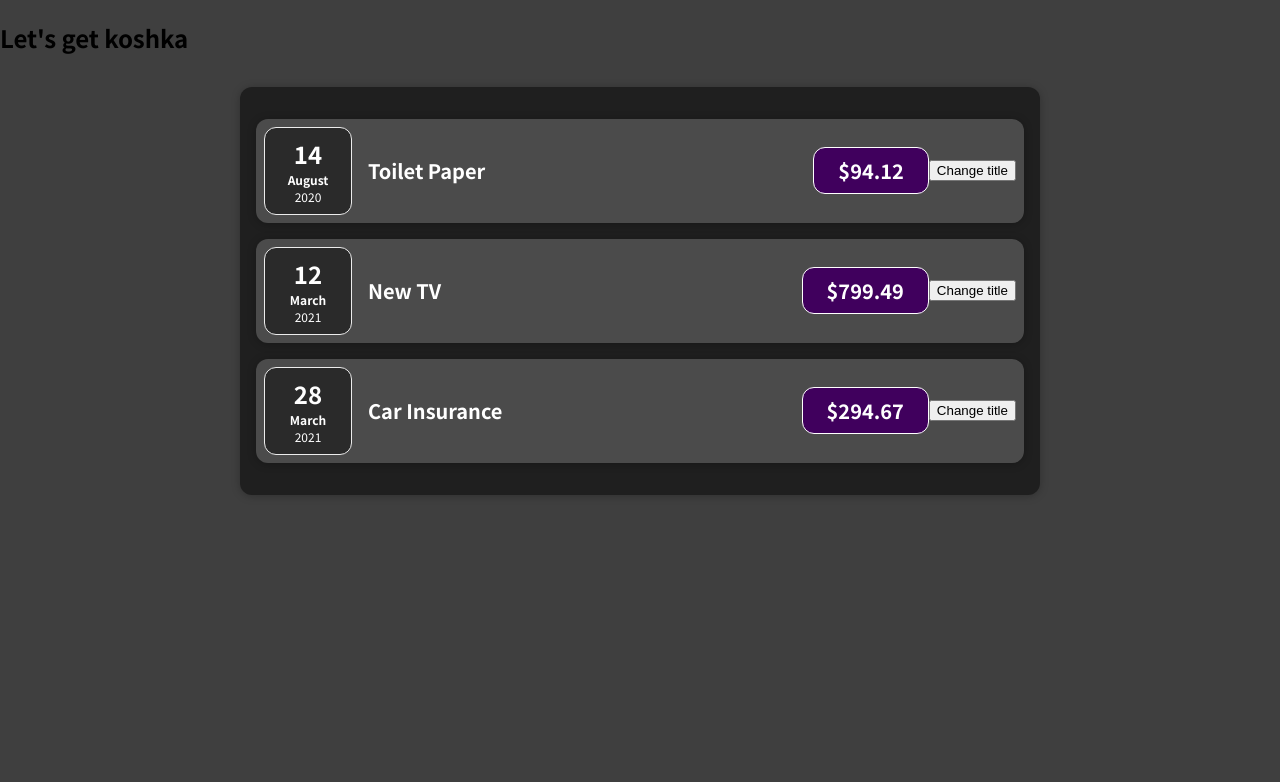
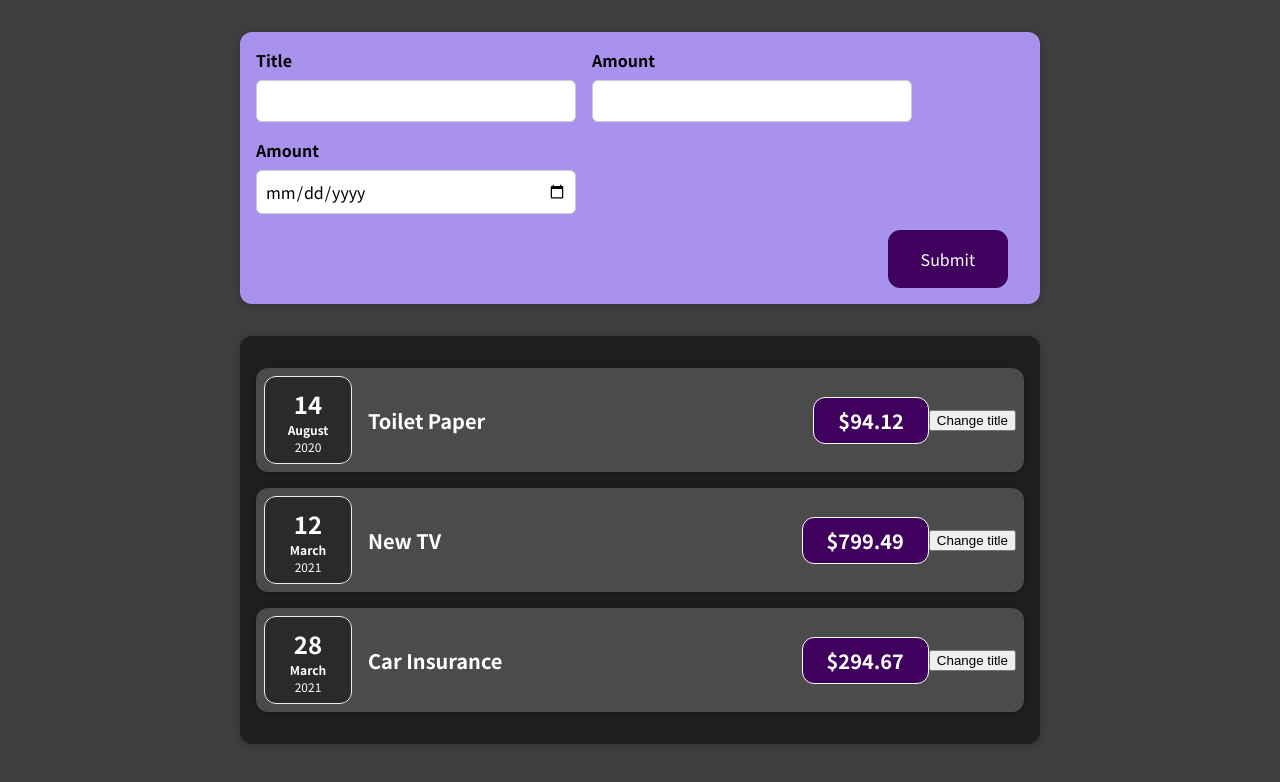
Before and after one commit to iwannabekoshka/udemy-react, a React (Create React App) app in the folder 01/: page / in a window 1280 px wide. Shown: the top 782 px of the page. Built offline with nearby package versions, Linux system fonts and the light colour scheme.

Commit message:
01. верстка формы добавления расхода

```diff
--- a/01/src/App.js
+++ b/01/src/App.js
@@ -1,5 +1,5 @@
-import ExpenseItem from "./components/Expenses/ExpenseItem";
 import Expenses from "./components/Expenses/Expenses"
+import NewExpense from "./components/NewExpense/NewExpense";
 
 function App() {
     const expenses = [
@@ -30,7 +30,7 @@
 
     return (
         <div>
-            <h2>Let's get koshka</h2>
+            <NewExpense />
             <Expenses expenses={expenses}/>
         </div>
     );
--- /dev/null
+++ b/01/src/components/NewExpense/ExpenseForm.css
@@ -0,0 +1,26 @@
+.new-expense__controls {
+    display: flex;
+    flex-wrap: wrap;
+    gap: 1rem;
+    margin-bottom: 1rem;
+    text-align: left;
+}
+
+.new-expense__control label {
+    font-weight: bold;
+    margin-bottom: 0.5rem;
+    display: block;
+}
+
+.new-expense__control input {
+    font: inherit;
+    padding: 0.5rem;
+    border-radius: 6px;
+    border: 1px solid #ccc;
+    width: 20rem;
+    max-width: 100%;
+}
+
+.new-expense__actions {
+    text-align: right;
+}
--- /dev/null
+++ b/01/src/components/NewExpense/ExpenseForm.js
@@ -0,0 +1,29 @@
+import React from 'react';
+
+import "./ExpenseForm.css";
+
+const ExpenseForm = () => {
+    return (
+        <form action="">
+            <div className="new-expense__controls">
+                <div className="new-expense__control">
+                    <label>Title</label>
+                    <input type="text"/>
+                </div>
+                <div className="new-expense__control">
+                    <label>Amount</label>
+                    <input type="number" min="0.01" step="0.01"/>
+                </div>
+                <div className="new-expense__control">
+                    <label>Amount</label>
+                    <input type="date" min="2019-01-01" max="2022-12-31"/>
+                </div>
+            </div>
+            <div className="new-expense__actions">
+                <button type="submit">Submit</button>
+            </div>
+        </form>
+    )
+}
+
+export default ExpenseForm;
--- /dev/null
+++ b/01/src/components/NewExpense/NewExpense.css
@@ -0,0 +1,38 @@
+.new-expense {
+    background-color: #a892ee;
+    padding: 1rem;
+    margin: 2rem auto;
+    width: 50rem;
+    max-width: 95%;
+    border-radius: 12px;
+    text-align: center;
+    box-shadow: 0 1px 8px rgba(0, 0, 0, 0.25);
+}
+
+.new-expense button {
+    font: inherit;
+    cursor: pointer;
+    padding: 1rem 2rem;
+    border: 1px solid #40005d;
+    background-color: #40005d;
+    color: white;
+    border-radius: 12px;
+    margin-right: 1rem;
+}
+
+.new-expense button:hover,
+.new-expense button:active {
+    background-color: #510674;
+    border-color: #510674;
+}
+
+.new-expense button.alternative {
+    color: #220131;
+    border-color: transparent;
+    background-color: transparent;
+}
+
+.new-expense button.alternative:hover,
+.new-expense button.alternative:active {
+    background-color: #ddb3f8;
+}
--- /dev/null
+++ b/01/src/components/NewExpense/NewExpense.js
@@ -0,0 +1,15 @@
+import React from 'react';
+
+import "./NewExpense.css";
+import ExpenseForm from "./ExpenseForm";
+
+const NewExpense = () => {
+
+    return (
+        <div className="new-expense">
+            <ExpenseForm />
+        </div>
+    )
+}
+
+export default NewExpense;
```
Also changed, not shown: 1 other file (tests, documents, lock files or other folders).
